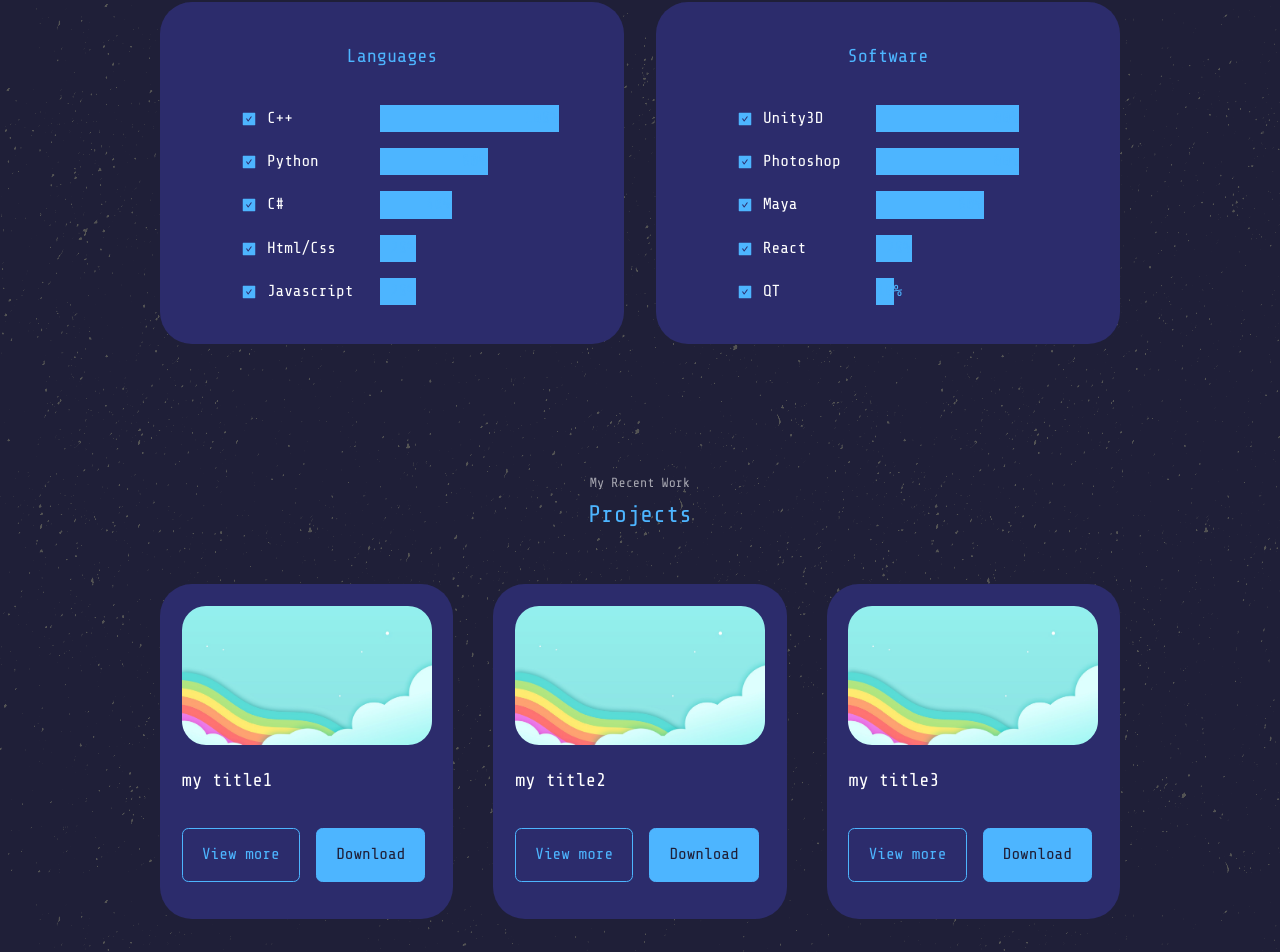
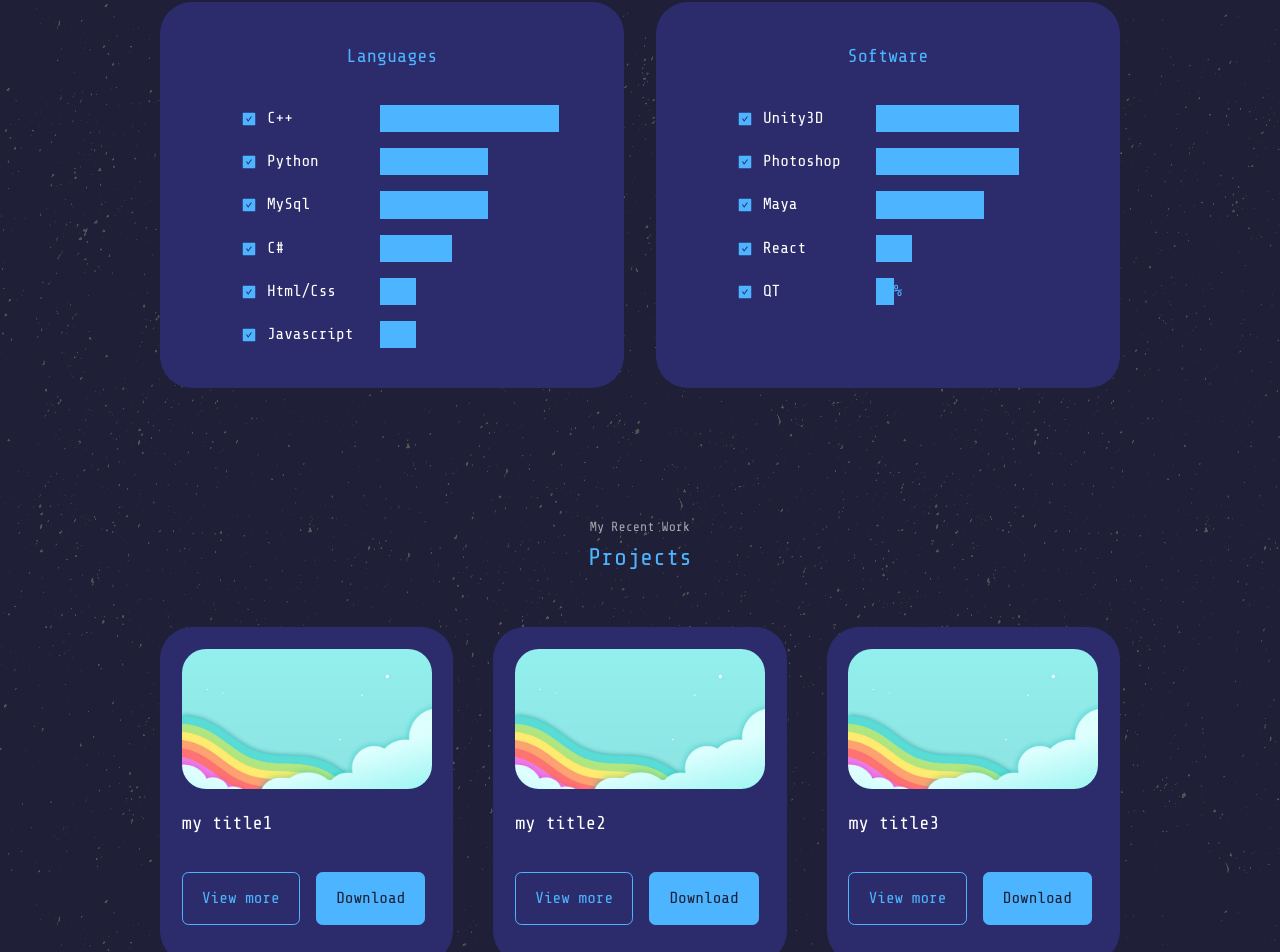
Before and after one commit to MrHunte96/myResume, a React (Create React App) app: page / in a window 1280 px wide. Shown: the part 1815-2767 px from the top of the page. Built offline with nearby package versions, Linux system fonts and the light colour scheme.

Commit message:
Update experience

```diff
--- a/src/Components/experience/Experience.jsx
+++ b/src/Components/experience/Experience.jsx
@@ -6,9 +6,10 @@ import './experience.css';
 const languages = [
     { id: 1, language: 'C++', proficiency: 's100' },
     { id: 2, language: 'Python', proficiency: 's60' },
-    { id: 3, language: 'C#', proficiency: 's40' },
-    { id: 4, language: 'Html/Css', proficiency: 's20' },
-    { id: 5, language: 'Javascript', proficiency: 's20' }
+    { id: 3, language: 'MySql', proficiency: 's60' },
+    { id: 4, language: 'C#', proficiency: 's40' },
+    { id: 5, language: 'Html/Css', proficiency: 's20' },
+    { id: 6, language: 'Javascript', proficiency: 's20' }
 ];
 
 const softwares = [
```
